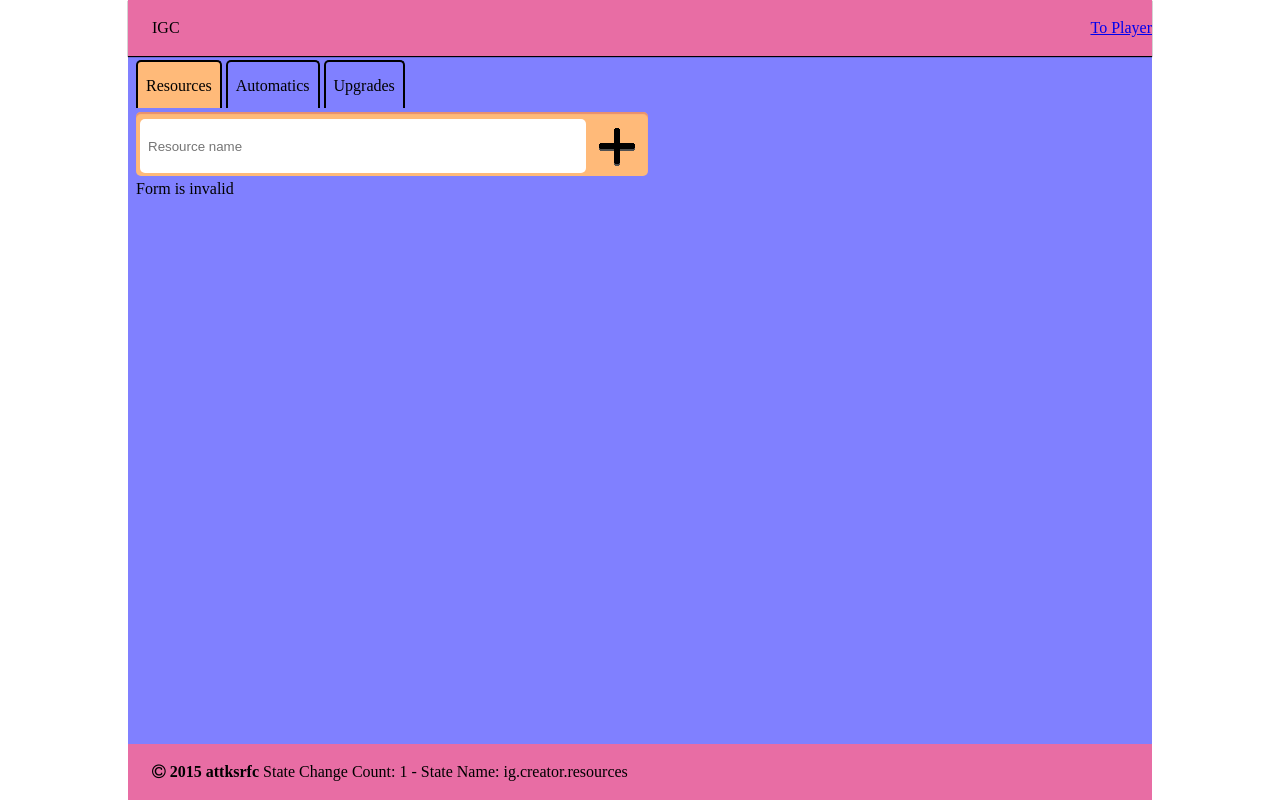
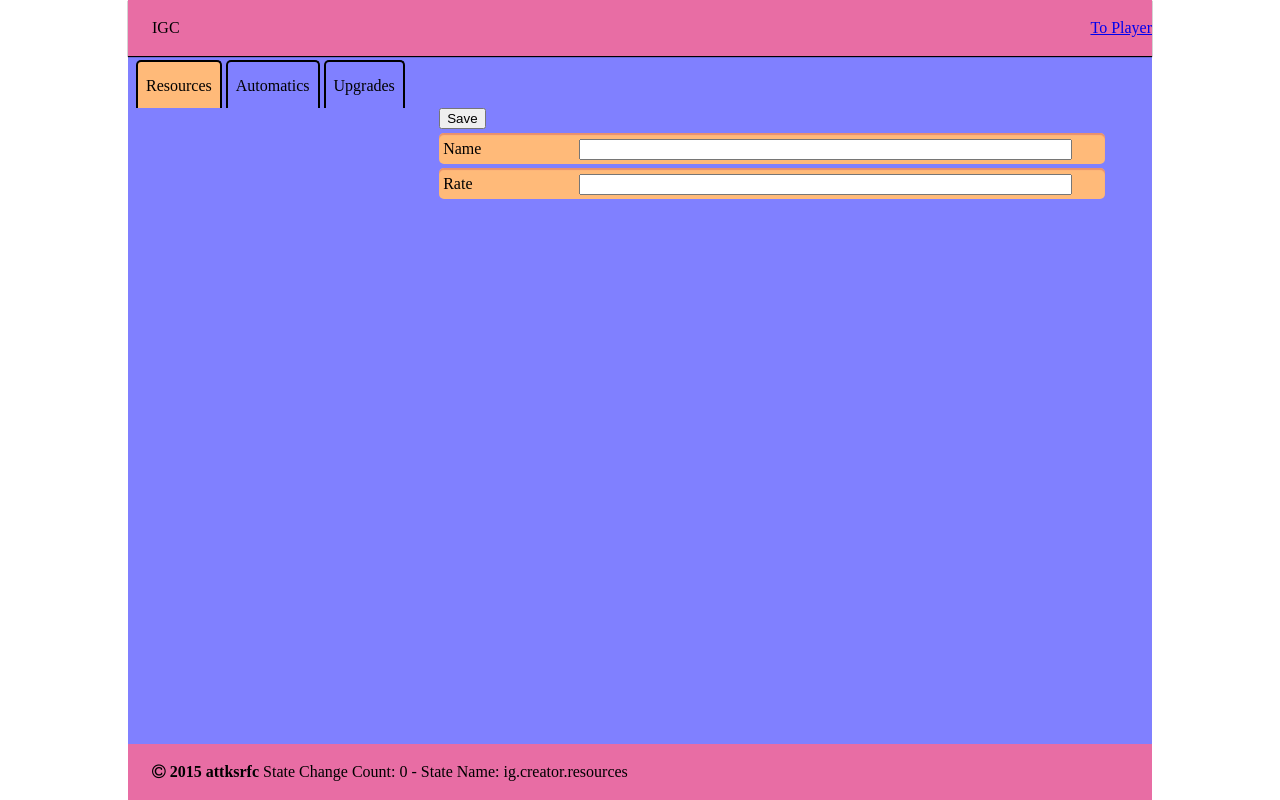
Before and after one commit to cliclcly/igc, a website: page index.html at #/resources in a window 1280 px wide. Drawn offline with nearby package versions, Linux system fonts and the light colour scheme; some packages are replaced by stand-ins of ours.

Commit message:
Logic of resource form complete, just need to finish adding all the inputs

```diff
--- a/app/creator/controllers/creator.resources.Ctrl.js
+++ b/app/creator/controllers/creator.resources.Ctrl.js
@@ -3,34 +3,43 @@
 
 var creatorResourcesController = angular.module('creatorResourcesController', []);
 
-creatorResourcesController.controller('creator.resources.Ctrl', ['$scope','$stateParams','$state',
-function($scope,$stateParams,$state) {
-  console.log("Resources Controller");
-  $state.current.data.test.stateChangeCount++;
+creatorResourcesController.controller('creator.resources.Ctrl', ['$scope','$stateParams','$state','$filter',
+function($scope,$stateParams,$state,$filter) {
+  $scope.resourceInfo = {};
 
-  $scope.resourceInfo = {
-    resourceName: ""
-  };
-
-  $scope.addResource = function(form) {
-    console.log(form);
+  $scope.submit = function(form) {
+    //If form is invalid, don't add/update the resource
     if(form.$invalid) {
-      alert("Form is invalid");
       return;
     }
 
-    $state.current.data.creator.resources.push({name: $scope.resourceInfo.resourceName});
-    $scope.resourceInfo.resourceName = "";
-  };
-
-  $scope.remove = function(resource) {
+    //Look forexisting resource with the given name for an update
+    var found = false;
     for(var x = 0; x < $state.current.data.creator.resources.length; x++) {
-      if($state.current.data.creator.resources[x].name === resource.name) {
-        $state.current.data.creator.resources.splice(x, 1);
-        $scope.$broadcast('distinctName', "creator.resources");
+      if($state.current.data.creator.resources[x].name === $scope.resourceInfo.name) {
+        $state.current.data.creator.resources[x] = angular.copy($scope.resourceInfo);
+        found = true;
         break;
       }
     }
+
+    //Add new resource if not updating an existing resource
+    if(!found) {
+      $state.current.data.creator.resources.push(angular.copy($scope.resourceInfo));
+      $state.current.data.creator.resources = $filter('orderBy')($state.current.data.creator.resources, 'name', false);
+    }
+
+    //Set inputs to empty and set form to un-submitted
+    $scope.resourceInfo = {};
+    form.$submitted = false;
+  };
+
+  $scope.remove = function($index) {
+    $state.current.data.creator.resources.splice($index, 1);
+  };
+
+  $scope.edit = function($index) {
+    $scope.resourceInfo = angular.copy($state.current.data.creator.resources[$index]);
   };
 
 
--- a/app/creator/partials/creator.resources.html
+++ b/app/creator/partials/creator.resources.html
@@ -1,15 +1,21 @@
-<form class="form-horizontal igc-tabs-page" data-ng-submit="addResource(addResourceFrm)" name="addResourceFrm" novalidate>
-  <ul class="igc-list">
-    <li class='igc-resource'>
-      <span>
-        <input required name-unique="creator.resources" placeholder="Resource name" ng-model="resourceInfo.resourceName"/>
-        <img ng-click="addResource(addResourceFrm)" src='img/plus.png'/>
-      </span>
-    </li>
-    <li ng-repeat="res in $state.current.data.creator.resources | orderBy: 'name'" class='igc-resource'>
-      {{res.name}}  <span class="fa fa-remove" ng-click="remove(res)"></span>
+<div class="igc-resource-list">
+  <ul>
+    <li ng-click="edit($index)" ng-repeat="res in $state.current.data.creator.resources | orderBy: 'name'" class='igc-resource'>
+      {{res.name}}  <span class="fa fa-remove" ng-click="remove($index)"></span>
     </li>
   </ul>
-  <div ng-if="addResourceFrm.$invalid">Form is invalid</div>
-  <div ng-if="addResourceFrm.$error.unique">Name Already Exists</div>
-</form>
+</div>
+
+<div class=" igc-resource-form">
+  <form data-ng-submit="submit(resourceForm)" name="resourceForm" novalidate>
+    <button type="submit">Save</button>
+    <div class="form-group" data-ng-class="{ 'has-error' : resourceForm.name.$invalid && resourceForm.$submitted}">
+      <div class="form-label">Name</div>
+      <input name="name" type="text" class="form-input" required ng-model="resourceInfo.name">
+    </div>
+    <div class="form-group" data-ng-class="{ 'has-error' : resourceForm.rate.$invalid && resourceForm.$submitted}">
+      <div class="form-label">Rate</div>
+      <input name="rate" type="number" class="form-input" required ng-model="resourceInfo.rate">
+    </div>
+  </form>
+</div>
--- a/css/igc.css
+++ b/css/igc.css
@@ -147,3 +147,38 @@ body {
 .igc-auto span {
     line-height: 53px;
 }
+
+.igc-resource-list {
+  display: inline-block;
+  vertical-align: top;
+  width: 30%;
+}
+
+.igc-resource-form {
+  display: inline-block;
+  vertical-align: top;
+  width: 65%;
+}
+
+.form-label {
+  display: inline-block;
+  width: 20%;
+}
+
+.form-input {
+  display: inline-block;
+  width: 75%;
+}
+
+.form-group {
+  position: relative;
+  margin: 4px 0px;
+  padding: 6px 4px 4px 4px;
+  background-color: #FFBA79;
+  border-radius: 5px;
+  box-shadow: inset 0px 2px 1px #E8906E;
+}
+
+.form-group.has-error {
+  background-color: red;
+}
```
